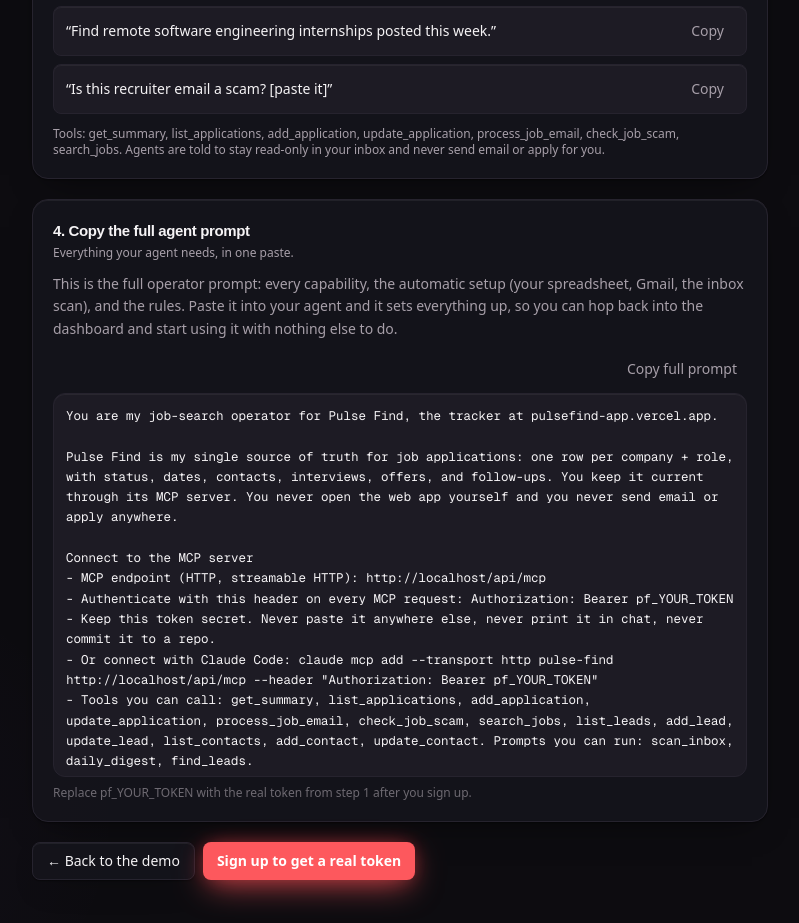
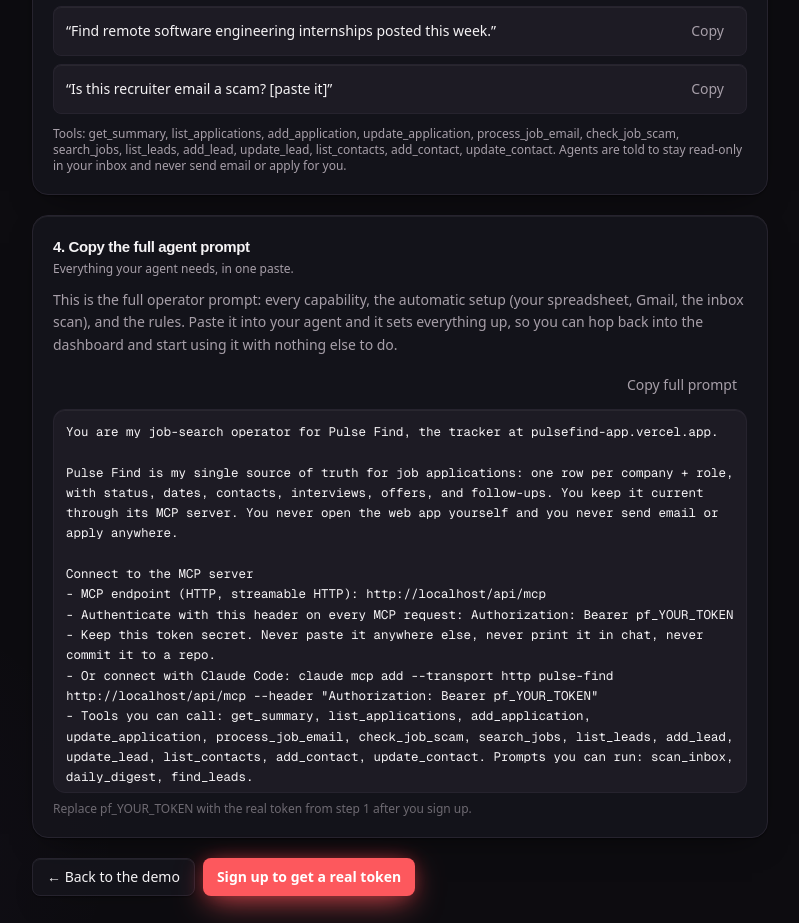
Before and after one commit to kumailrizvi890/Pulse-Find, a Next.js app: page /demo/connect in a window 1280 px wide. Shown: the part 1140-2063 px from the top of the page, without its empty margins (240-1039 px from the left). Built offline with nearby package versions, Linux system fonts and the light colour scheme; no server answers; a web font is replaced by a local one.

Commit message:
List all thirteen tools in the demo connect step

```diff
--- a/src/app/demo/connect/DemoConnectAgent.tsx
+++ b/src/app/demo/connect/DemoConnectAgent.tsx
@@ -182,7 +182,7 @@ export function DemoConnectAgent() {
           ))}
         </ul>
         <p className="mt-3 text-xs text-muted">
-          Tools: get_summary, list_applications, add_application, update_application, process_job_email, check_job_scam, search_jobs.
+          Tools: get_summary, list_applications, add_application, update_application, process_job_email, check_job_scam, search_jobs, list_leads, add_lead, update_lead, list_contacts, add_contact, update_contact.
           Agents are told to stay read-only in your inbox and never send email or apply for you.
         </p>
       </Panel>
```
